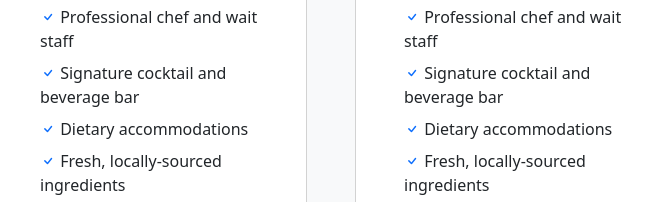
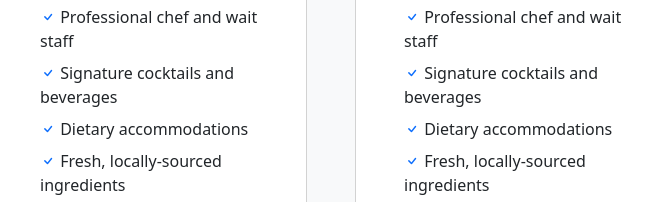
Before and after one commit to huttonglobal/eventsync, a plain HTML site: page index.html in a window 1280 px wide. Shown: the part 1713-1915 px from the top of the page, 491-1153 px from the left. Drawn offline with nearby package versions, Linux system fonts and the light colour scheme; a script that the page names is missing.

Commit message:
Update index.html

```diff
--- a/index.html
+++ b/index.html
@@ -154,7 +154,7 @@
                                         </li>
                                         <li class="mb-2">
                                             <i class="bi bi-check text-primary"></i>
-                                            Signature cocktail and beverage bar
+                                            Signature cocktails and beverages
                                         </li>
                                         <li class="mb-2">
                                             <i class="bi bi-check text-primary"></i>
@@ -201,7 +201,7 @@
                                         </li>
                                         <li class="mb-2">
                                             <i class="bi bi-check text-primary"></i>
-                                            Signature cocktail and beverage bar
+                                            Signature cocktails and beverages
                                         </li>
                                         <li class="mb-2">
                                             <i class="bi bi-check text-primary"></i>
```
